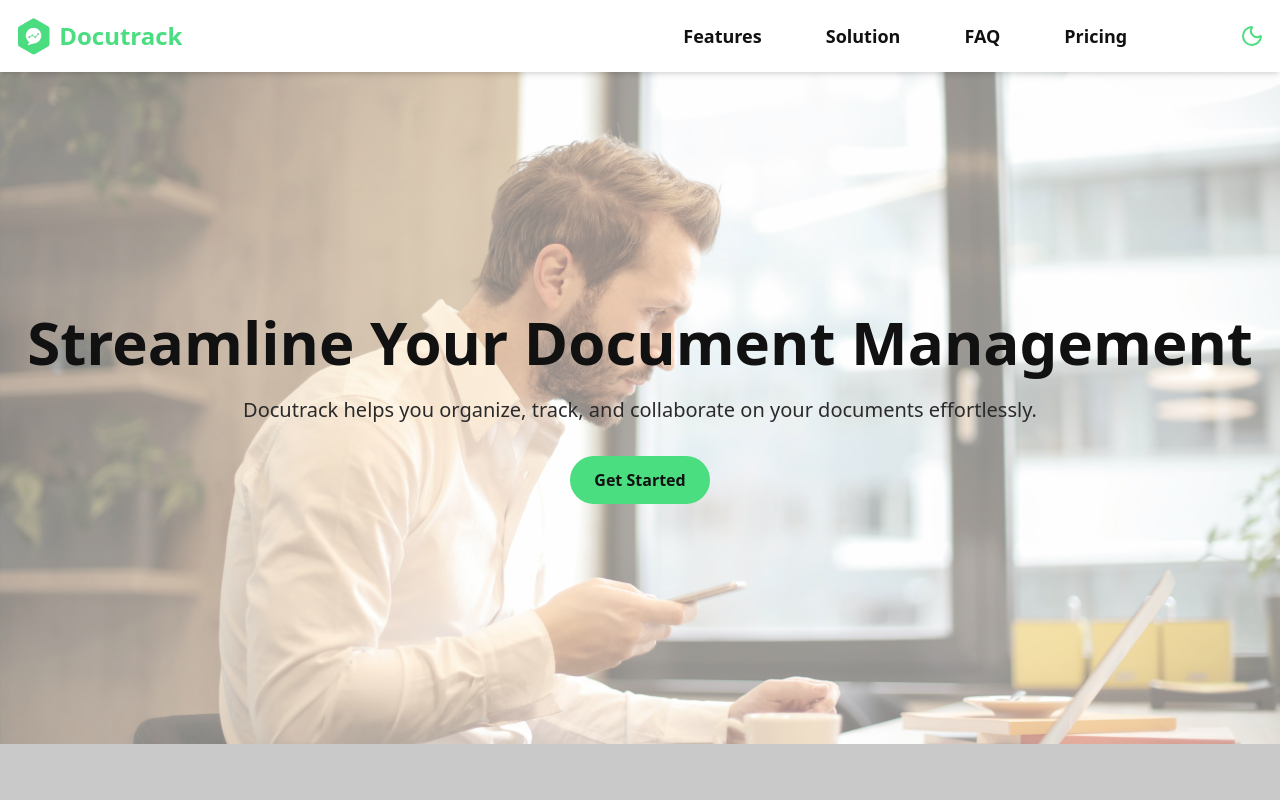
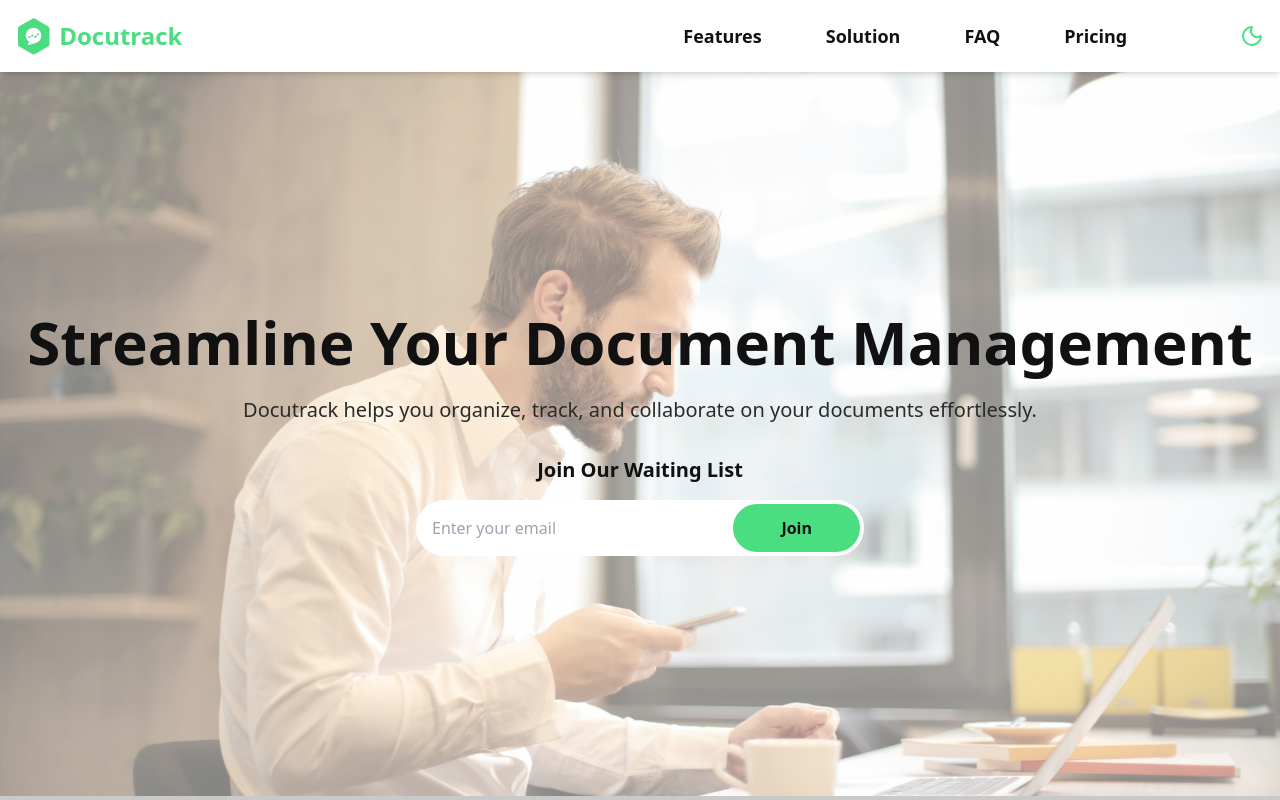
Before and after one commit to fernastereo/docutrack-landing, a Vue app: page / in a window 1280 px wide. Shown: the top 800 px of the page. Built offline with nearby package versions, Linux system fonts and the light colour scheme.

Commit message:
refactor HeroSection to integrate WaitingList component and enhance user interaction

```diff
--- a/src/components/HeroSection.vue
+++ b/src/components/HeroSection.vue
@@ -22,14 +22,16 @@
       <p class="text-xl mb-8" :class="isDarkMode ? 'text-base-200' : 'text-base-300'">
         Docutrack helps you organize, track, and collaborate on your documents effortlessly.
       </p>
-      <button class="bg-primary-200 text-base-400 px-6 py-3 rounded-full font-semibold hover:bg-primary-300 transition-colors">
+      <WaitingList :isDarkMode="isDarkMode" />
+      <!-- <button class="bg-primary-200 text-base-400 px-6 py-3 rounded-full font-semibold hover:bg-primary-300 transition-colors">
         Get Started
-      </button>
+      </button> -->
     </div>
   </section>
 </template>
 
 <script setup>
+  import WaitingList from '@/components/WaitingList.vue'
 
-const { isDarkMode } = defineProps(['isDarkMode'])
+  const { isDarkMode } = defineProps(['isDarkMode'])
 </script>
--- /dev/null
+++ b/src/components/WaitingList.vue
@@ -0,0 +1,74 @@
+<template>
+  <div class="max-w-md mx-auto">
+    <h2 class="text-xl font-semibold mb-4" :class="isDarkMode ? 'text-base-100' : 'text-base-400'">
+      Join Our Waiting List
+    </h2>
+    <form @submit.prevent="handleSubmit" class="relative">
+      <input
+        type="email"
+        v-model="email"
+        placeholder="Enter your email"
+        :class="[
+          'w-full px-4 py-4 rounded-full text-base-400',
+          'focus:outline-none focus:ring-2 focus:ring-primary-200',
+          isDarkMode ? 'bg-base-300 text-base-100' : 'bg-base-100',
+          'pr-32' // Add padding to the right for the button
+        ]"
+        required
+      />
+      <button
+        type="submit"
+        :disabled="isLoading"
+        :class="[
+          'absolute right-1 top-1 bottom-1',
+          'bg-primary-200 text-base-400 px-6 md:px-12 rounded-full font-semibold',
+          'hover:bg-primary-300 transition-colors',
+          'disabled:opacity-50 disabled:cursor-not-allowed'
+        ]"
+      >
+        {{ isLoading ? 'Joining...' : 'Join' }}
+      </button>
+    </form>
+    <p v-if="message" :class="[
+      'mt-2 text-sm',
+      messageType === 'success' ? 'text-green-500' : 'text-red-500'
+    ]">
+      {{ message }}
+    </p>
+  </div>
+</template>
+
+<script setup>
+import { ref } from 'vue'
+
+const { isDarkMode } = defineProps(['isDarkMode'])
+
+const email = ref('')
+const isLoading = ref(false)
+const message = ref('')
+const messageType = ref('')
+
+const handleSubmit = async () => {
+  if (!email.value) return
+
+  isLoading.value = true
+  message.value = ''
+  messageType.value = ''
+
+  try {
+    // Simulating an API call
+    await new Promise(resolve => setTimeout(resolve, 1500))
+
+    // Simulated success response
+    message.value = 'You have been added to the waiting list!'
+    messageType.value = 'success'
+    email.value = ''
+  } catch (error) {
+    // Simulated error handling
+    message.value = 'An error occurred. Please try again.'
+    messageType.value = 'error'
+  } finally {
+    isLoading.value = false
+  }
+}
+</script>
```
